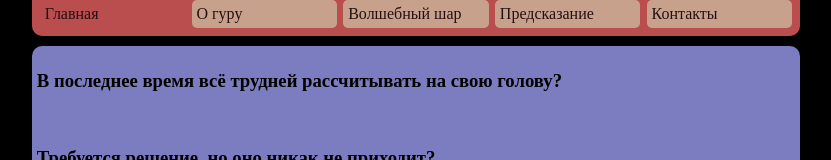
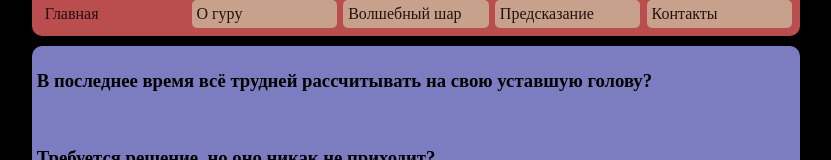
Before and after one commit to BasilRom/vincent, a plain HTML site: page index.html in a window 1280 px wide. Shown: the part 217-377 px from the top of the page, without its empty margins (229-1060 px from the left). Drawn offline with Linux system fonts and the light colour scheme.

Commit message:
Update index.html
"уставшую" is added

```diff
--- a/index.html
+++ b/index.html
@@ -38,7 +38,7 @@
 
 
     <div class="citatas">
-        <h3>В последнее время всё трудней рассчитывать на свою голову?</h3>
+        <h3>В последнее время всё трудней рассчитывать на свою уставшую голову?</h3>
         <br>
         <h3>Требуется решение, но оно никак не приходит?</h3>
         <br>
```
